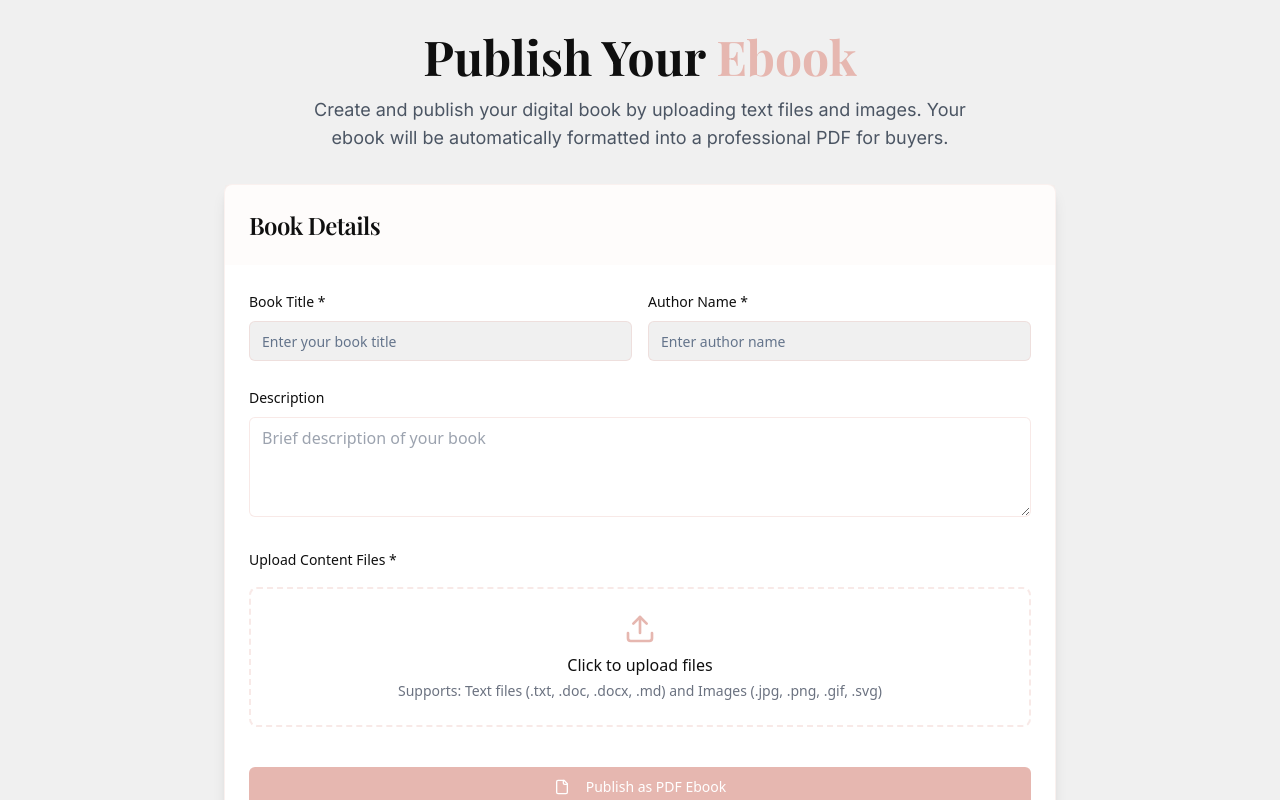
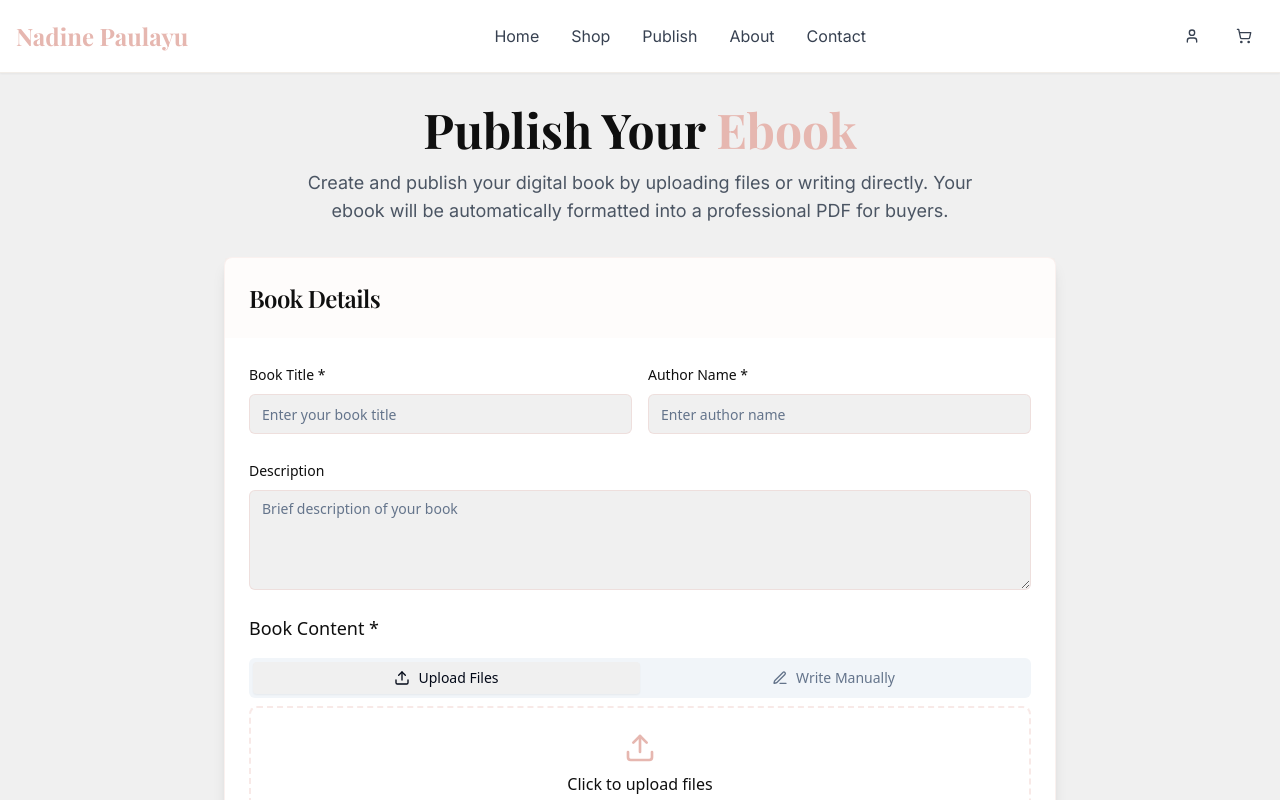
Before and after one commit to satoukon/nadines-ebook-haven, a React (Vite) app: page /publish in a window 1280 px wide. Shown: the top 800 px of the page. Built offline with nearby package versions, Linux system fonts and the light colour scheme.

Commit message:
Add publishing page to navbar and add manual writing option
Adds a link to the publishing page in the navigation bar and implements a text area for manual book writing within the publishing page.

```diff
--- a/src/components/Header.tsx
+++ b/src/components/Header.tsx
@@ -1,3 +1,4 @@
+
 import React, { useState, useEffect } from 'react';
 import { ShoppingCart, User, Menu, X } from 'lucide-react';
 import { Button } from '@/components/ui/button';
@@ -64,6 +65,12 @@ const Header = () => {
             >
               Shop
             </button>
+            <button
+              onClick={() => navigate('/publish')}
+              className="font-inter text-gray-700 hover:text-brand-primary transition-colors duration-200"
+            >
+              Publish
+            </button>
             <a href="#about" className="font-inter text-gray-700 hover:text-brand-primary transition-colors duration-200">
               About
             </a>
@@ -123,6 +130,15 @@ const Header = () => {
               >
                 Shop
               </button>
+              <button
+                onClick={() => {
+                  navigate('/publish');
+                  setIsMenuOpen(false);
+                }}
+                className="font-inter text-gray-700 hover:text-brand-primary transition-colors duration-200 text-left"
+              >
+                Publish
+              </button>
               <a
                 href="#about"
                 className="font-inter text-gray-700 hover:text-brand-primary transition-colors duration-200"
--- a/src/pages/Publishing.tsx
+++ b/src/pages/Publishing.tsx
@@ -4,8 +4,11 @@ import { Button } from '@/components/ui/button';
 import { Card, CardContent, CardHeader, CardTitle } from '@/components/ui/card';
 import { Input } from '@/components/ui/input';
 import { Label } from '@/components/ui/label';
-import { Upload, FileText, Image as ImageIcon, File, X } from 'lucide-react';
+import { Textarea } from '@/components/ui/textarea';
+import { Tabs, TabsContent, TabsList, TabsTrigger } from '@/components/ui/tabs';
+import { Upload, FileText, Image as ImageIcon, File, X, Edit3 } from 'lucide-react';
 import { useToast } from '@/hooks/use-toast';
+import Header from '@/components/Header';
 
 interface UploadedFile {
   file: File;
@@ -18,6 +21,7 @@ const Publishing = () => {
   const [title, setTitle] = useState('');
   const [author, setAuthor] = useState('');
   const [description, setDescription] = useState('');
+  const [manualContent, setManualContent] = useState('');
   const [uploadedFiles, setUploadedFiles] = useState<UploadedFile[]>([]);
   const [isProcessing, setIsProcessing] = useState(false);
   const { toast } = useToast();
@@ -60,10 +64,13 @@ const Publishing = () => {
   };
 
   const handlePublish = async () => {
-    if (!title || !author || uploadedFiles.length === 0) {
+    const hasFiles = uploadedFiles.length > 0;
+    const hasManualContent = manualContent.trim().length > 0;
+
+    if (!title || !author || (!hasFiles && !hasManualContent)) {
       toast({
         title: "Missing Information",
-        description: "Please fill in all required fields and upload at least one file.",
+        description: "Please fill in all required fields and either upload files or write content manually.",
         variant: "destructive"
       });
       return;
@@ -83,6 +90,7 @@ const Publishing = () => {
       setTitle('');
       setAuthor('');
       setDescription('');
+      setManualContent('');
       setUploadedFiles([]);
     }, 3000);
   };
@@ -93,14 +101,16 @@ const Publishing = () => {
   ].join(',');
 
   return (
-    <div className="min-h-screen bg-background py-8 px-4">
+    <div className="min-h-screen bg-background">
+      <Header />
+      <div className="py-8 px-4">
         <div className="container mx-auto max-w-4xl">
           <div className="text-center mb-8">
             <h1 className="font-playfair text-4xl md:text-5xl font-bold text-contrast mb-4">
               Publish Your <span className="text-primary">Ebook</span>
             </h1>
             <p className="font-inter text-lg text-gray-600 max-w-2xl mx-auto">
-            Create and publish your digital book by uploading text files and images.
+              Create and publish your digital book by uploading files or writing directly.
               Your ebook will be automatically formatted into a professional PDF for buyers.
             </p>
           </div>
@@ -144,20 +154,34 @@ const Publishing = () => {
                 <Label htmlFor="description" className="text-contrast font-medium">
                   Description
                 </Label>
-              <textarea
+                <Textarea
                   id="description"
                   value={description}
                   onChange={(e) => setDescription(e.target.value)}
                   placeholder="Brief description of your book"
-                className="w-full min-h-[100px] px-3 py-2 border border-primary/30 rounded-md focus:outline-none focus:ring-2 focus:ring-primary focus:border-primary resize-vertical"
+                  className="border-primary/30 focus:border-primary min-h-[100px]"
                 />
               </div>
 
-            {/* File Upload */}
+              {/* Content Creation Tabs */}
               <div className="space-y-4">
-              <Label className="text-contrast font-medium">
-                Upload Content Files *
+                <Label className="text-contrast font-medium text-lg">
+                  Book Content *
                 </Label>
+
+                <Tabs defaultValue="upload" className="w-full">
+                  <TabsList className="grid w-full grid-cols-2">
+                    <TabsTrigger value="upload" className="flex items-center gap-2">
+                      <Upload className="h-4 w-4" />
+                      Upload Files
+                    </TabsTrigger>
+                    <TabsTrigger value="write" className="flex items-center gap-2">
+                      <Edit3 className="h-4 w-4" />
+                      Write Manually
+                    </TabsTrigger>
+                  </TabsList>
+
+                  <TabsContent value="upload" className="space-y-4">
                     <div className="border-2 border-dashed border-primary/30 rounded-lg p-6 text-center hover:border-primary/50 transition-colors">
                       <input
                         type="file"
@@ -223,6 +247,26 @@ const Publishing = () => {
                         </div>
                       </div>
                     )}
+                  </TabsContent>
+
+                  <TabsContent value="write" className="space-y-4">
+                    <div className="space-y-2">
+                      <Label htmlFor="manual-content" className="text-contrast font-medium">
+                        Write your book content here
+                      </Label>
+                      <Textarea
+                        id="manual-content"
+                        value={manualContent}
+                        onChange={(e) => setManualContent(e.target.value)}
+                        placeholder="Start writing your book content here. You can write chapters, add formatting, and create your complete book..."
+                        className="border-primary/30 focus:border-primary min-h-[400px] resize-vertical"
+                      />
+                      <p className="text-sm text-gray-500">
+                        {manualContent.length} characters written
+                      </p>
+                    </div>
+                  </TabsContent>
+                </Tabs>
               </div>
 
               {/* Publish Button */}
@@ -245,13 +289,14 @@ const Publishing = () => {
                   )}
                 </Button>
                 <p className="text-sm text-gray-500 text-center mt-2">
-                Your files will be compiled into a professional PDF format for buyers
+                  Your content will be compiled into a professional PDF format for buyers
                 </p>
               </div>
             </CardContent>
           </Card>
         </div>
       </div>
+    </div>
   );
 };
 
```
Lines whose indentation alone changed are shown as unchanged.
